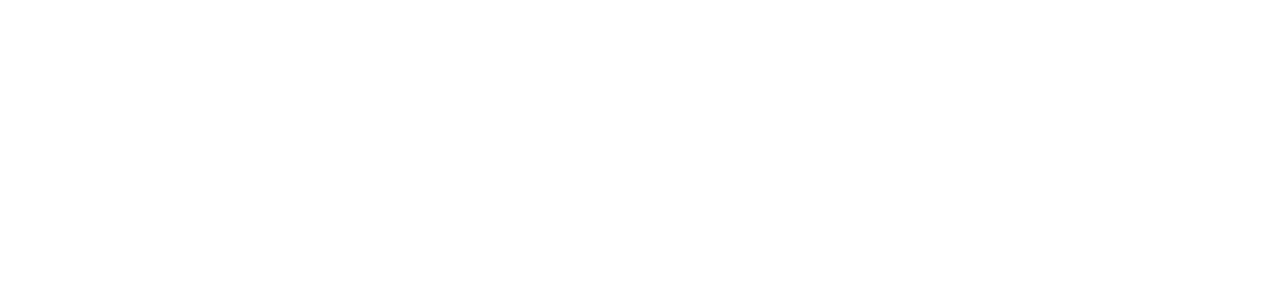
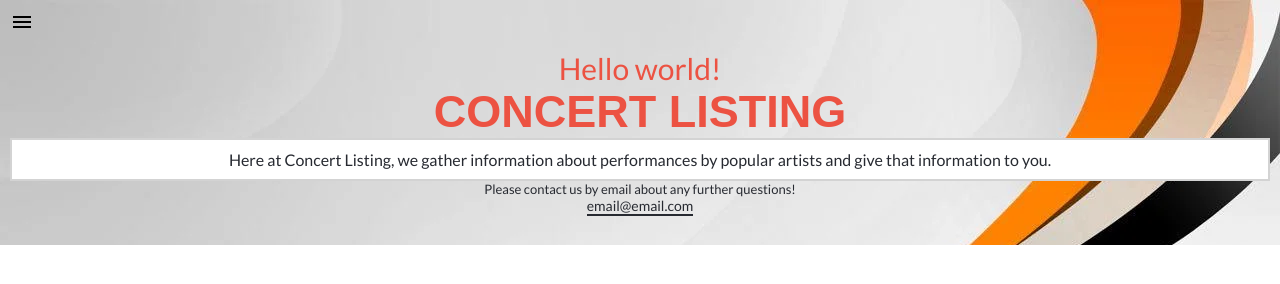
Before and after one commit to emyrue/ConcertListing, a website: page about.html in a window 1280 px wide. Drawn offline with Linux system fonts and the light colour scheme; a web font is replaced by a local one.

Commit message:
About page headline section

```diff
--- a/about.html
+++ b/about.html
@@ -11,6 +11,21 @@
         <link rel="stylesheet" href="./aboutstyle.css">
     </head>
     <body>
+        <header>
+            <div class="mobile-header">
+                <img class="hamburger" src="./images/hamburger.png" alt="menu">
+            </div>
+            <div class="desktop-header">
 
+            </div>
+        </header>
+        <section class="headline">
+            <div class="greeting lato">Hello world!</div>
+            <h1 class="title cocogoose">CONCERT LISTING</h1>
+            <p class="description lato">Here at Concert Listing, we gather information about performances by popular artists and give that information to you.</p>
+            <div class="contact lato">Please contact us by email about any further questions!</div>
+            <a href="#" class="email lato">email@email.com</a>
+        </section>
+        <script src="aboutscript.js"></script>
     </body>
 </html>
--- a/aboutstyle.css
+++ b/aboutstyle.css
@@ -0,0 +1,78 @@
+body {
+  margin: 0;
+  overflow-x: hidden;
+}
+
+/*header*/
+header {
+  position: absolute;
+  top: 0;
+}
+
+.mobile-header {
+  display: flex;
+  justify-content: flex-start;
+}
+
+.hamburger {
+  margin: 10px;
+}
+
+/*fonts*/
+
+.lato {
+  font-family: 'Lato', sans-serif;
+}
+
+.cocogoose {
+  font-family: 'COCOGOOSE', sans-serif;
+}
+
+/*max-width for mobile version*/
+
+@media only screen and (max-width: 768px) {
+  .desktop-header {
+    display: none;
+  }
+}
+
+/*headline section*/
+
+.headline {
+  padding: 50px 10px 30px 10px;;
+  text-align: center;
+  background-image: url("./images/about-background.png");
+}
+
+.greeting {
+  color: #ec5242;
+  font-size: 30px;
+}
+
+.title {
+  margin: 0;
+  color: #ec5242;
+  font-size: 45px;
+}
+
+.description {
+  border: 2px solid #d3d3d3;
+  padding: 10px;
+  background: white;
+  color: #272a31;
+  margin: 0;
+}
+
+.contact {
+  color: #272a31;
+  font-size: 13px;
+}
+
+.email {
+  border-bottom: 2px solid #272a31;
+  width: fit-content;
+  margin: auto;
+  font-size: 14px;
+  text-decoration: none;
+  color: #272a31;
+}
--- a/style.css
+++ b/style.css
@@ -217,10 +217,6 @@ header {
   border: none;
 }
 
-.invisible {
-  display: none;
-}
-
 /*mobile menu*/
 .mobile-menu {
   display: flex;
```
Also changed, not shown: images/about-background.png (added).
